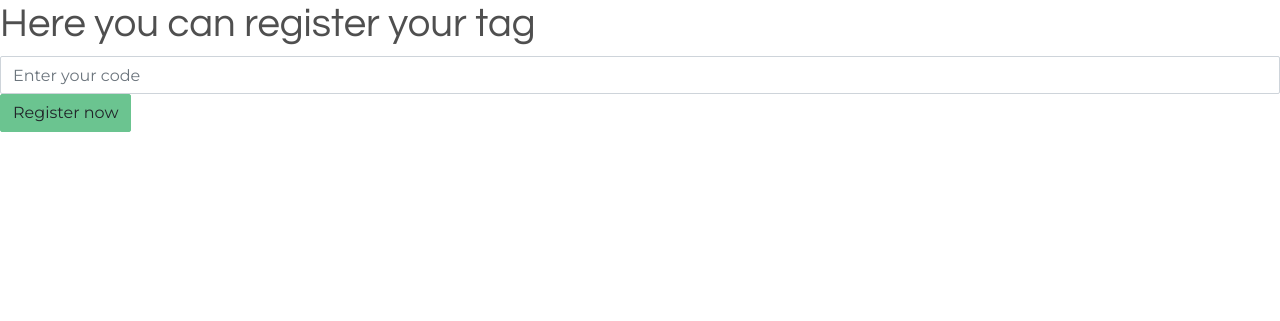
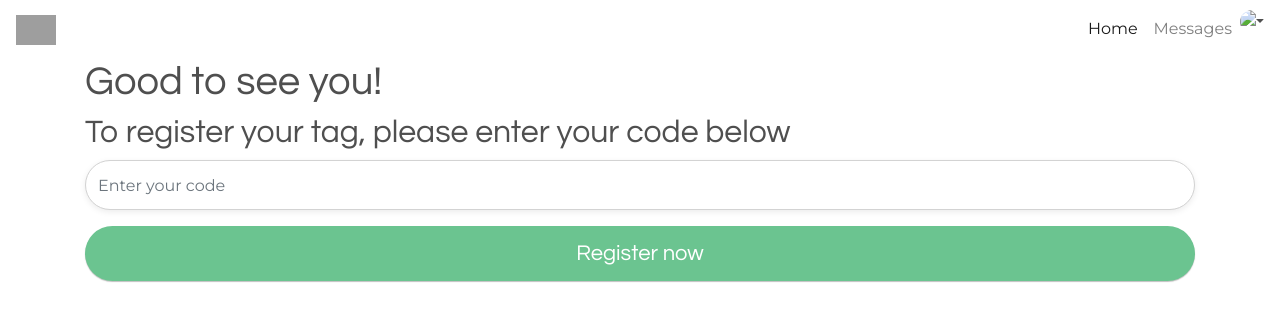
Before and after one commit to DanitoHoliday/bibto_me, a Rails app: page /registration in a window 1280 px wide. Shown: the top 321 px of the page. Run offline with Rails 7, Linux system fonts and the light colour scheme; the visitor is signed in with stand-in values (Sample User, id 1); style sheets or scripts are compiled from the project's sources; parts of the project's set-up code (start-up, migrations or seed data) failed here and were passed over; some libraries are stand-ins or nearby versions; grey boxes are pictures that could not be loaded.

Commit message:
wip form styling

```diff
--- a/app/assets/stylesheets/components/_search_form.scss
+++ b/app/assets/stylesheets/components/_search_form.scss
@@ -26,6 +26,8 @@
   box-shadow: 0 2px 6px rgba(0,0,0,0.08);
   border: 1px solid lightgrey;
   border-radius: 50px;
+  padding-top: 10px;
+  padding-bottom: 10px;
 }
 
 #search-btn {
--- a/app/views/layouts/application.html.erb
+++ b/app/views/layouts/application.html.erb
@@ -18,6 +18,7 @@
   <body>
     <div class="main-container">
     <%= render 'shared/flashes' %>
+    <%= render 'shared/navbar' %>
     <%= yield %>
     <!--<% render 'shared/footer' %> -->
     <%= javascript_include_tag 'application' %>
--- a/app/views/pages/components.html.erb
+++ b/app/views/pages/components.html.erb
@@ -15,6 +15,9 @@
 <h2>H2 Test</h2>
 <h3>H3 Test</h3>
 <p>Lorem ipsum dolor sit amet, consetetur sadipscing elitr, sed diam nonumy eirmod tempor invidunt ut labore et dolore magna aliquyam erat, sed diam voluptua. At vero eos et accusam et justo duo dolores et ea rebum. Stet clita kasd gubergren, no sea takimata sanctus est Lorem ipsum dolor sit amet. Lorem ipsum dolor sit amet, consetetur sadipscing elitr, sed diam nonumy eirmod tempor invidunt ut labore et dolore magna aliquyam erat, sed diam voluptua. At vero eos et accusam et justo duo dolores et ea rebum. Stet clita kasd gubergren, no sea takimata sanctus est Lorem ipsum dolor sit amet.</p>
+
+<h1>FORM STYLING RULES</h1>
+<p>input: mb-3 py-4 px-4 </p>
 
 <p>buttons</p>
   <!-- text buttons -->
--- a/app/views/pages/registration.html.erb
+++ b/app/views/pages/registration.html.erb
@@ -1,10 +1,16 @@
-<h1> Here you can register your tag</h1>
+<div class="container">
+
+  <h1> Good to see you!</h1>
+
+  <h2>To register your tag, please enter your code below</h2>
 
    <%= form_tag update_registration_path, method: :post do %>
     <%= text_field_tag :code,
       params[:code],
-    class: "form-control",
+      class: "form-control bib-form-styling mb-3 py-4",
       placeholder: "Enter your code"
     %>
-  <%= submit_tag "Register now", class: "btn btn-primary" %>
+    <%= submit_tag "Register now", class: "btn btn-bib btn-green w-100" %>
   <% end %>
+
+</div>
```
Lines whose indentation alone changed are shown as unchanged.
